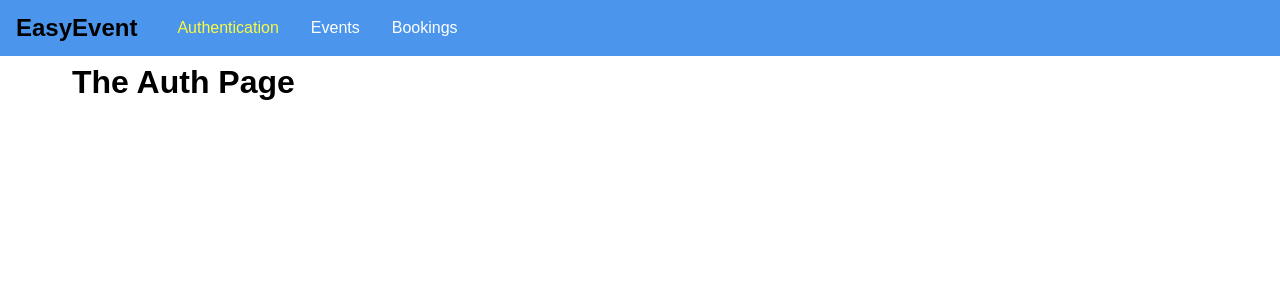
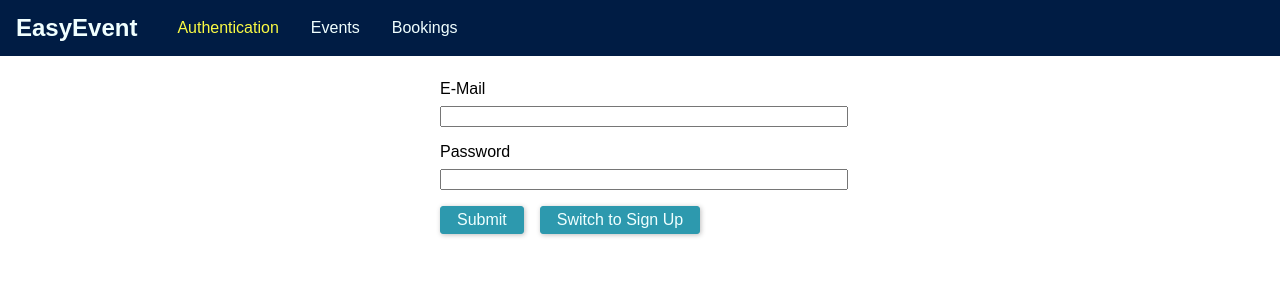
Before and after one commit to alobcan/vacation-fe, a React (Create React App) app: page /auth in a window 1280 px wide. Shown: the top 300 px of the page. Built offline with nearby package versions, Linux system fonts and the light colour scheme.

Commit message:
added communication with BE

```diff
--- a/src/App.js
+++ b/src/App.js
@@ -1,9 +1,9 @@
 import './App.css';
 import React from 'react';
 import { BrowserRouter, Redirect, Route, Switch } from 'react-router-dom';
-import AuthPage from './pages/Auth';
-import EventsPage from './pages/Events';
-import BookingsPage from './pages/Bookings';
+import AuthPage from './Pages/Auth';
+import EventsPage from './Pages/Events';
+import BookingsPage from './Pages/Bookings';
 import MainNavigation from './components/Navigation/MainNavigation';
 
 function App() {
--- /dev/null
+++ b/src/Pages/Auth.css
@@ -0,0 +1,37 @@
+.auth-form {
+  width: 25rem;
+  max-width: 80%;
+  margin: 5rem auto;
+}
+
+.form-control label,
+.form-control input {
+  width: 100%;
+  display: block;
+}
+
+.form-control label {
+  margin-bottom: 0.5rem;
+}
+
+.form-control {
+  margin-bottom: 1rem;
+}
+
+.form-actions button {
+  background: #2d99ae;
+  font: inherit;
+  border: 1px solid #2d99ae;
+  border-radius: 3px;
+  padding: 0.25rem 1rem;
+  margin-right: 1rem;
+  box-shadow: 1px 1px 5px rgba(0, 0, 0, 0.26);
+  color: azure;
+  cursor: pointer;
+}
+
+.form-actions button:hover,
+.form-actions button:active {
+  background: #0c5776;
+  border-color: #0c5776;
+}
--- a/src/Pages/Auth.js
+++ b/src/Pages/Auth.js
@@ -1,9 +1,99 @@
-import React from 'react';
+import React from "react";
+
+import "./Auth.css";
 
 class AuthPage extends React.Component {
-    render() {
-        return <h1> The Auth Page </h1>;
+  state = {
+    isLogin: true,
+  };
+
+  constructor(props) {
+    super(props);
+    this.emailEl = React.createRef();
+    this.passwordEl = React.createRef();
+  }
+
+  switchModeHandler = () => {
+    this.setState((prevState) => {
+      return { isLogin: !prevState.isLogin };
+    });
+  };
+
+  submitHandler = (event) => {
+    event.preventDefault();
+    const email = this.emailEl.current.value;
+    const pass = this.emailEl.current.value;
+
+    if (email.trim().length === 0 || pass.trim().length === 0) {
+      return;
     }
+
+    let requestBody = {
+      query: `
+        query {
+          login(email: "${email}", password: "${pass}") {
+            userId
+            token
+            tokenExpiration
+          }
+        }
+      `,
+    };
+
+    if (!this.state.isLogin) {
+      requestBody = {
+        query: `
+          mutation {
+            createUser(userInput: {email: "${email}", password: "${pass}"}) {
+              _id
+              email
+            }
+          }
+        `,
+      };
+    }
+
+    fetch("http://localhost:8000/graphql", {
+      method: "POST",
+      body: JSON.stringify(requestBody),
+      headers: {
+        "Content-Type": "application/json",
+      },
+    })
+      .then((res) => {
+        if (res.status !== 200 && res.status !== 201) {
+          throw new Error("Failed!");
+        }
+        return res.json();
+      })
+      .then((resData) => {
+        console.log(resData);
+      })
+      .catch((err) => {
+        console.log(err);
+      });
+  };
+
+  render() {
+    return (
+      <form className="auth-form" onSubmit={this.submitHandler}>
+        <div className="form-control">
+          <label htmlFor="email">E-Mail</label>
+          <input type="email" id="email" ref={this.emailEl} />
+        </div>
+        <div className="form-control">
+          <label htmlFor="password">Password</label>
+          <input type="password" id="password" ref={this.passwordEl} />
+        </div>
+        <div className="form-actions">
+          <button type="submit">Submit</button>
+          <button type="button" onClick={this.switchModeHandler}>
+            Switch to {this.state.isLogin ? "Sign Up" : "Login"}
+          </button>
+        </div>
+      </form>
+    );
+  }
 }
 
 export default AuthPage;
--- a/src/components/Navigation/MainNavigation.css
+++ b/src/components/Navigation/MainNavigation.css
@@ -4,7 +4,7 @@
     top: 0;
     width: 100%;
     height: 3.5rem;
-    background: rgb(75, 150, 236);
+    background: #001c44;
     padding: 0 1rem;
     display: flex;
     align-items: center;
@@ -13,6 +13,7 @@
 .main-navigation__logo h1{
     margin: 0;
     font-size: 1.5rem;
+    color: azure;
 }
 
 .main-navigation__item {
@@ -32,7 +33,7 @@
 
 .main-navigation__item a {
     text-decoration: none;
-    color: white
+    color: azure
 }
 
 .main-navigation__item a:hover,
```
